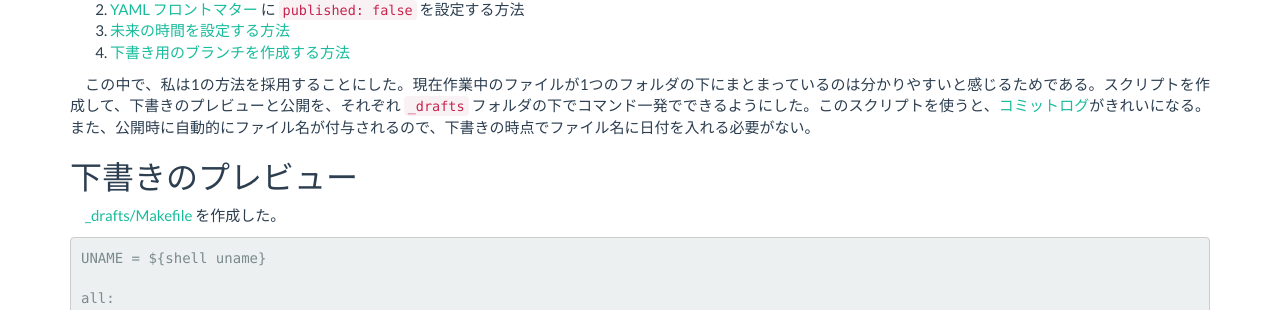
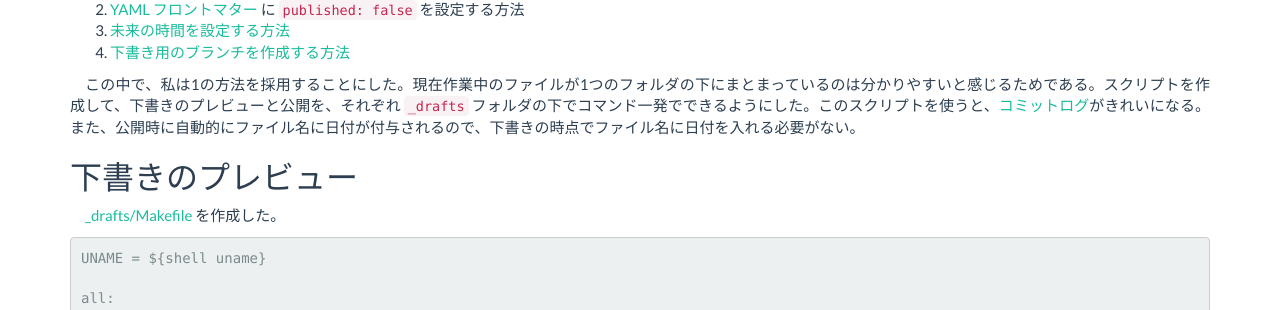
Before and after one commit to sekika/sekika.github.io, a Jekyll site: the page built from _posts/2015-11-07-draft-and-publish.md, in a window 1280 px wide. Shown: the part 337-647 px from the top of the page. Built offline with Jekyll 4.4.1, drawn with Linux system fonts in a browser that asks for light colours; nearby versions of some CDN libraries; comment, search, counter and statistics services are not loaded.

Commit message:
Date in filename

````diff
--- a/_posts/2015-11-07-draft-and-publish.md
+++ b/_posts/2015-11-07-draft-and-publish.md
@@ -11,7 +11,7 @@ Jekyll で記事を公開する前に下書きを作成して保存する方法
 3. [未来の時間を設定する方法](http://tqclarkson.com/2012/08/22/jekyll-drafts/)
 4. [下書き用のブランチを作成する方法](http://qrohlf.com/posts/jekyll-drafts-workflow/)
 
-この中で、私は1の方法を採用することにした。現在作業中のファイルが1つのフォルダの下にまとまっているのは分かりやすいと感じるためである。スクリプトを作成して、下書きのプレビューと公開を、それぞれ ```_drafts``` フォルダの下でコマンド一発でできるようにした。このスクリプトを使うと、[コミットログ](https://github.com/sekika/sekika.github.io/commits/master/_posts/2015-10-19-office-open-xml-git.md)がきれいになる。また、公開時に自動的にファイル名が付与されるので、下書きの時点でファイル名に日付を入れる必要がない。
+この中で、私は1の方法を採用することにした。現在作業中のファイルが1つのフォルダの下にまとまっているのは分かりやすいと感じるためである。スクリプトを作成して、下書きのプレビューと公開を、それぞれ ```_drafts``` フォルダの下でコマンド一発でできるようにした。このスクリプトを使うと、[コミットログ](https://github.com/sekika/sekika.github.io/commits/master/_posts/2015-10-19-office-open-xml-git.md)がきれいになる。また、公開時に自動的にファイル名に日付が付与されるので、下書きの時点でファイル名に日付を入れる必要がない。
 
 ## 下書きのプレビュー
 
````
